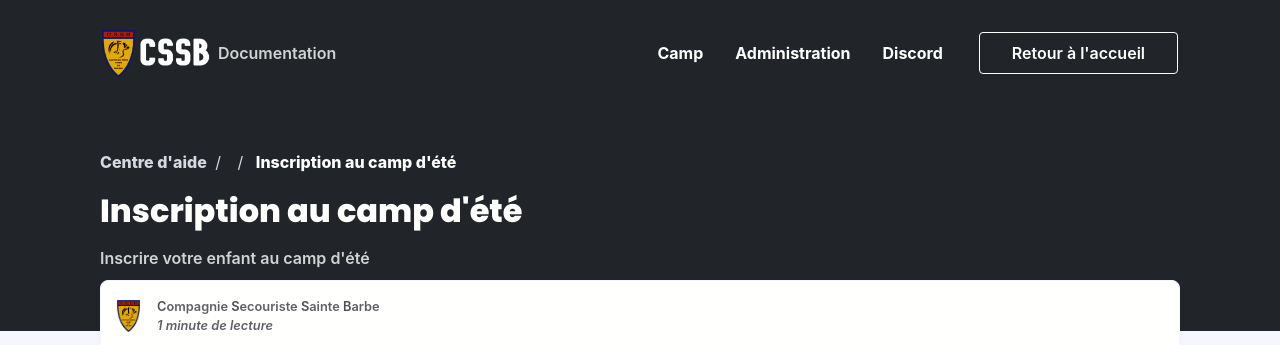
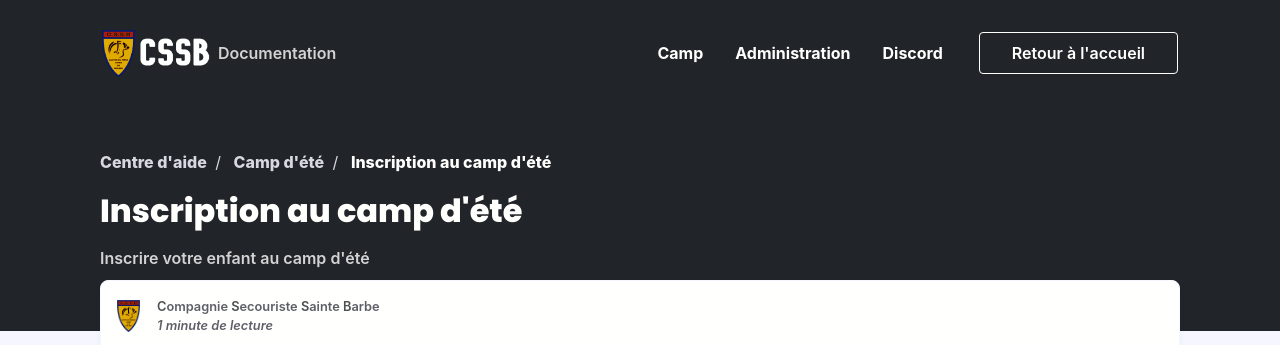
Before and after one commit to cssb-dev/infos, a Jekyll site: the page built from camp/inscription.md, in a window 1280 px wide. Shown: the top 345 px of the page. Built offline with Jekyll 4.4.1, drawn with Linux system fonts in a browser that asks for light colours; nearby versions of some CDN libraries; some web fonts are replaced; comment, search, counter and statistics services are not loaded.

```diff
--- a/_config.yml
+++ b/_config.yml
@@ -23,7 +23,6 @@ description: Site d'informations et de documentation - Compagnie Secouriste Sain
 theme_color: a80000 # Accent colors on some browsers and embeds # Do not include the # of the HEX color code
 baseurl: /infos # the subpath of your site, e.g. /support
 url: https://cssb-dev.github.io # the base hostname AND PROTOCOL for your site, e.g. http://example.com
-permalink: /:categories/:title
 
 content_type: Documentation #Define whether this is a knowledge base, help center, or something else
 use_authors: true #Set this to false to disable showing post authors
@@ -39,7 +38,7 @@ meta_image: cssb-meta.png
 twitter_username:
 facebook_page:
 github_username: cssb-dev
-email: remi [_at_] cssb.fr
+email: remi@cssb.fr
 linkedin_page:
 instagram_username: compagnie_sainte_barbe
 
--- a/_layouts/post.html
+++ b/_layouts/post.html
@@ -4,7 +4,10 @@ layout: default
 
 {% include header.html %}
 
-{% assign page_category = site.data.category_list[page.category] %}
+{% assign parent_folder = page.url | split: '/' | last | remove: '.html' %}
+{% assign parent_folder_url = page.url | split: parent_folder | first %}
+{% assign index_page = site.pages | where: "url", parent_folder_url | first %}
+
 
 
 <div class="container-full">
@@ -15,10 +18,10 @@ layout: default
         <div class="column col-12">
           <ul class="breadcrumb">
             <li class="breadcrumb-item">
-              <a href="{{ site.url }}{{ site.baseurl }}">Centre d'aide</a>
+              <a href="{{ site.baseurl }}/">Centre d'aide</a>
             </li>
             <li class="breadcrumb-item">
-              <a href="../{{ page.category }}">{{ page_category.name }}</a>
+              <a href="{{ site.baseurl }}{{ index_page.url }}">{{ index_page.title }}</a>
             </li>
             <li class="breadcrumb-item">
               <a href="#">{{ page.title }}</a>
```
Also changed, not shown: assets/mac.png (deleted), assets/odin-meta.png (deleted).
